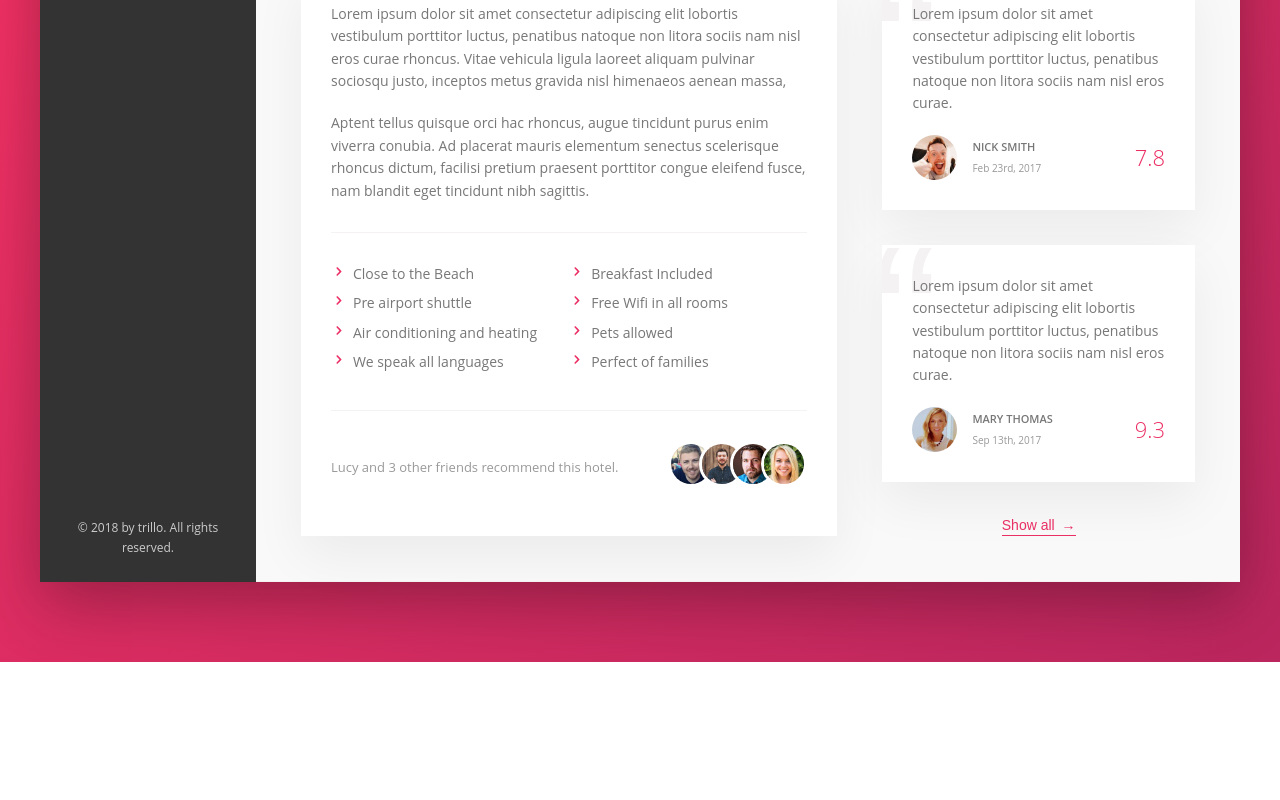
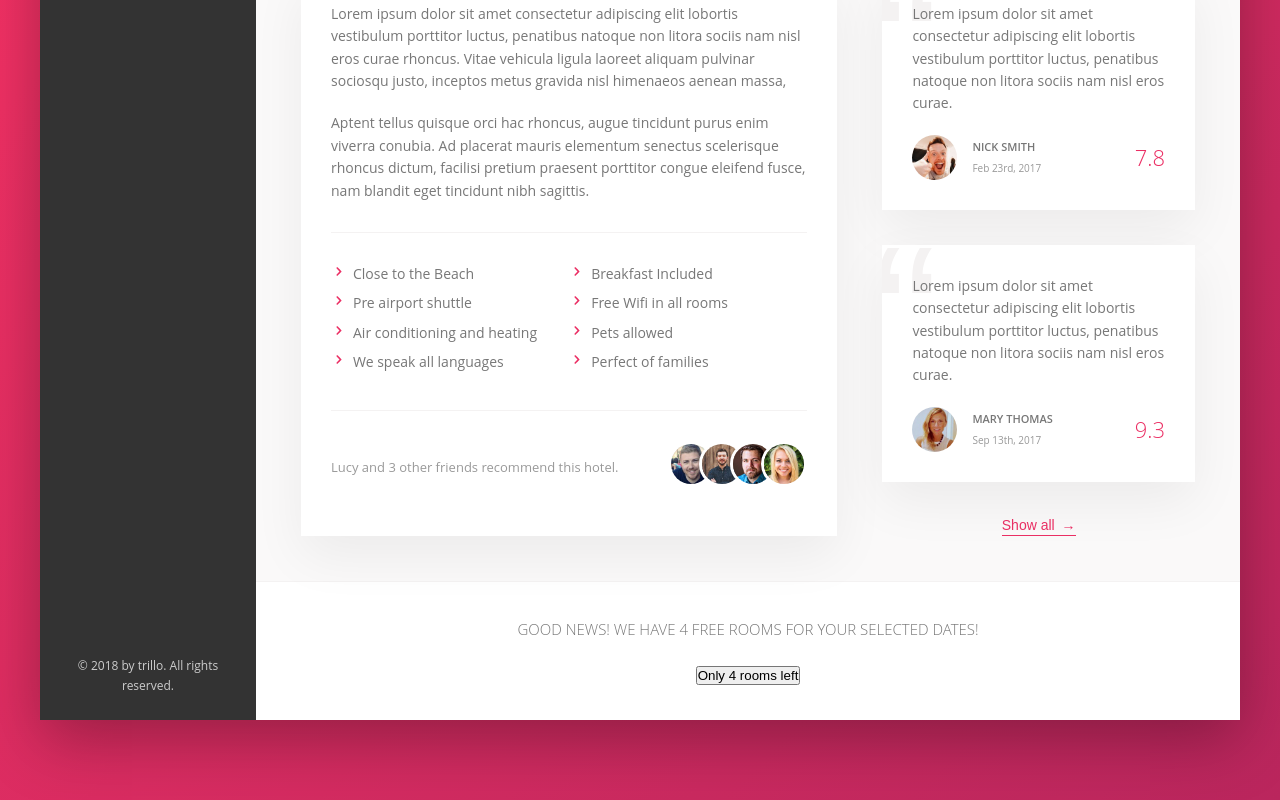
Before and after one commit to masaka222/trillo-project, a React (Create React App) app: page / in a window 1280 px wide. Shown: the part 486-1286 px from the top of the page. Before the commit the page ends 1148 px from the top, so only its background shows below. Built offline with nearby package versions, Linux system fonts and the light colour scheme; the HTML template or start-up script is replaced by a standard one.

Commit message:
CTA formating

```diff
--- a/src/HotelView.css
+++ b/src/HotelView.css
@@ -281,3 +281,19 @@
     color: var(--color-grey-light-2);
     z-index: 1;
 }
+
+/*////////////////////////////////////////
+    CALL TO ACTION
+*/
+
+.cta{
+    padding: 3.5rem 0;
+    text-align: center;
+}
+
+.cta__book-now{
+    font-size: 1.5rem;
+    font-weight: 300;
+    text-transform: uppercase;
+    margin-bottom: 2.5rem;
+}
--- a/src/HotelView.js
+++ b/src/HotelView.js
@@ -125,9 +125,18 @@ class HotelView extends Component {
               <button className="btn-inline">
                 Show all <span>&rarr;</span>
               </button>
+            </div>
 
+          </div>
+
+          <div className="cta">
+              <h2 className="cta__book-now">
+                Good News! We have 4 free rooms for your selected dates!
+              </h2>
+
+              <button className="btn"> Only 4 rooms left</button>
             </div>
-          </div>
+
         </main>
       </div>
     );
```
